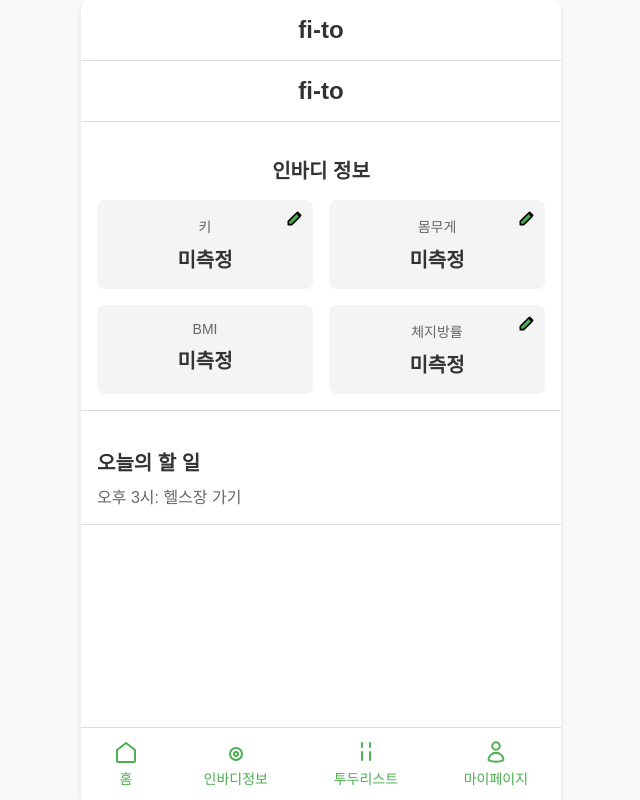
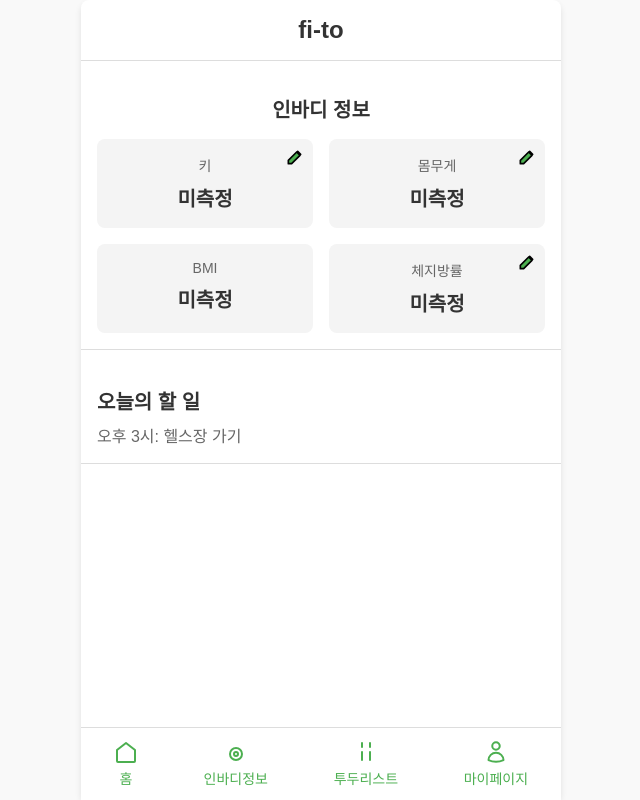
Before and after one commit to zaqs1013/inbodyproject, a PHP site: page /main.php in a window 1280 px wide. Shown: the whole page, without its empty margins (319-959 px from the left). Run offline with PHP 8.4, Linux system fonts and the light colour scheme; the visitor is signed in with stand-in values (Sample User, id 1); data that the repository does not hold is empty.

Commit message:
Update main.php
수정

```diff
--- a/mainpage/main.php
+++ b/mainpage/main.php
@@ -44,9 +44,6 @@
     mysqli_close($dbcon);
 
     ?>
-
-            <div class="wrapper">
-        <header>fi-to</header>
 
         <div class="summary">
             <h2>인바디 정보</h2>
```
